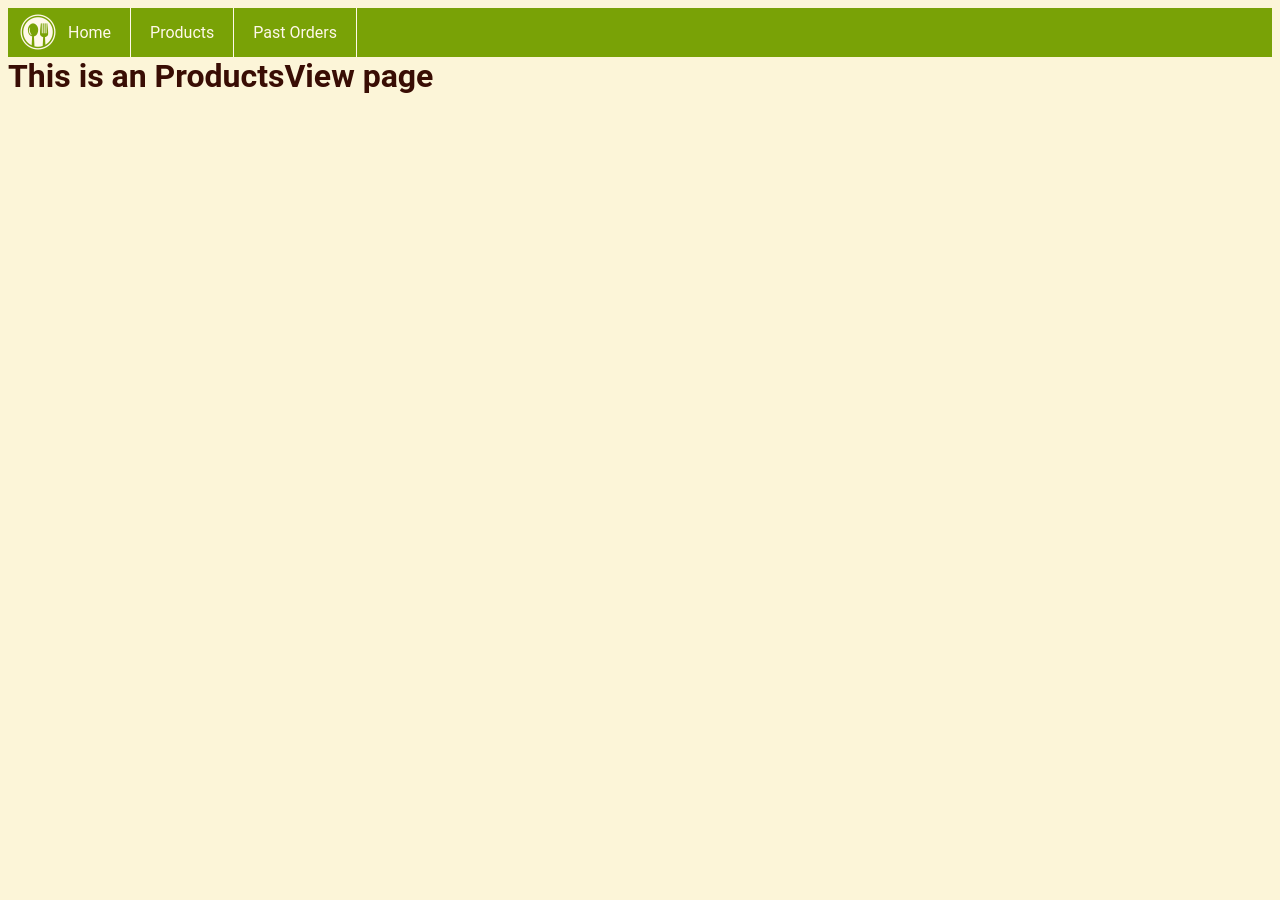
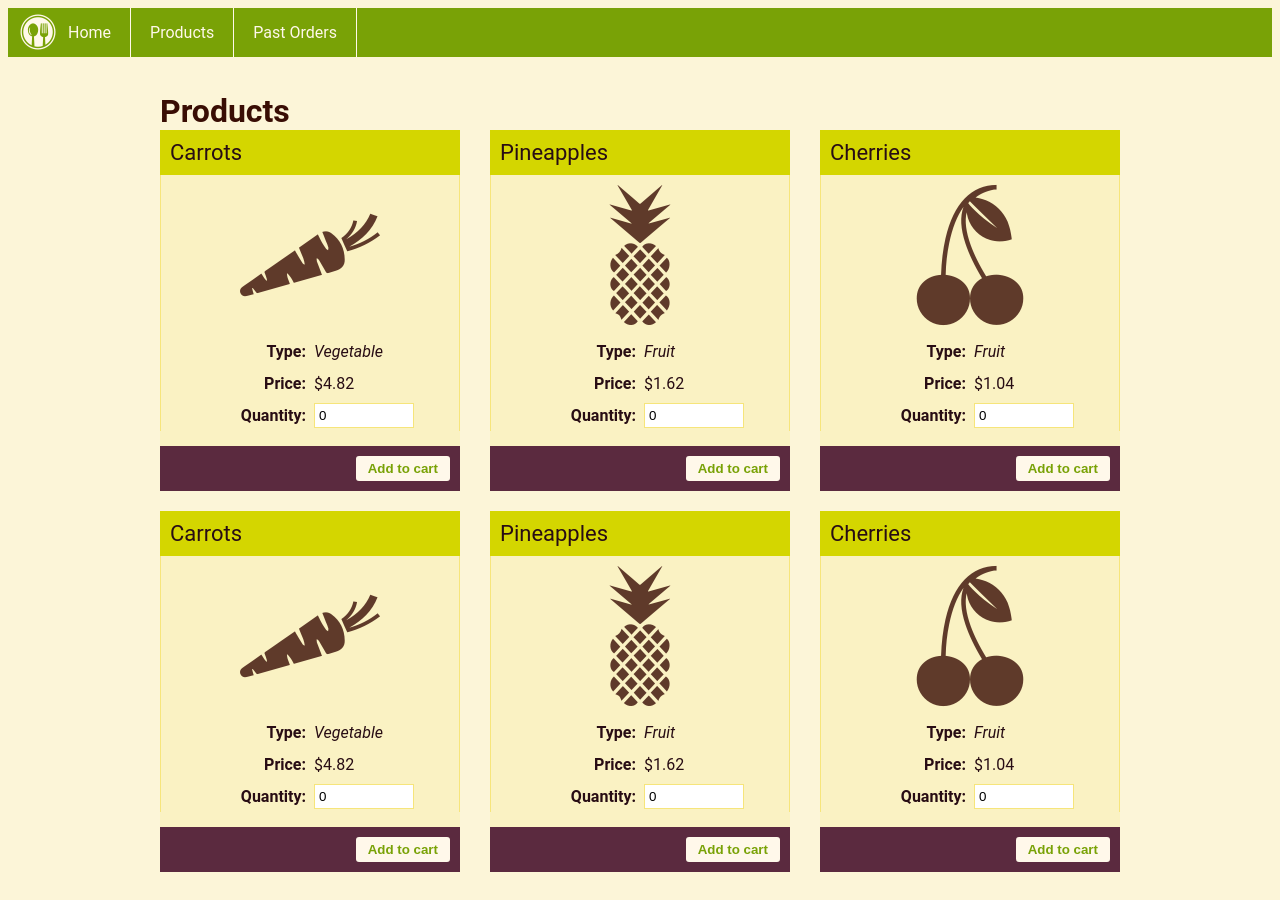
Before and after one commit to RomaSamkov/vue-products-cli, a Vue app: page /products in a window 1280 px wide. Before the commit the page ends 800 px from the top, so only its background shows below. Built offline with nearby package versions, Linux system fonts and the light colour scheme.

Commit message:
add murkup and style

```diff
--- a/src/views/ProductsView.vue
+++ b/src/views/ProductsView.vue
@@ -1,5 +1,213 @@
 <template>
   <div class="about">
-    <h1>This is an ProductsView page</h1>
+    <main class="wrapper">
+      <h1>Products</h1>
+
+      <div class="card-container">
+        <div class="card">
+          <div class="card-title">Carrots</div>
+          <div class="card-body">
+            <i class="icofont-10x icofont-carrot"></i>
+            <form>
+              <div class="row">
+                <div class="cell">
+                  <label>Type:</label>
+                </div>
+                <div class="cell">
+                  <em>Vegetable</em>
+                </div>
+              </div>
+              <div class="row">
+                <div class="cell">
+                  <label>Price:</label>
+                </div>
+                <div class="cell">$4.82</div>
+              </div>
+              <div class="row">
+                <div class="cell">
+                  <label>Quantity:</label>
+                </div>
+                <div class="cell">
+                  <input type="number" value="0" />
+                </div>
+              </div>
+            </form>
+          </div>
+          <div class="card-footer">
+            <button class="btn btn-light">Add to cart</button>
+          </div>
+        </div>
+
+        <div class="card">
+          <div class="card-title">Pineapples</div>
+          <div class="card-body">
+            <i class="icofont-10x icofont-pineapple"></i>
+            <form>
+              <div class="row">
+                <div class="cell">
+                  <label>Type:</label>
+                </div>
+                <div class="cell">
+                  <em>Fruit</em>
+                </div>
+              </div>
+              <div class="row">
+                <div class="cell">
+                  <label>Price:</label>
+                </div>
+                <div class="cell">$1.62</div>
+              </div>
+              <div class="row">
+                <div class="cell">
+                  <label>Quantity:</label>
+                </div>
+                <div class="cell">
+                  <input type="number" value="0" />
+                </div>
+              </div>
+            </form>
+          </div>
+          <div class="card-footer">
+            <button class="btn btn-light">Add to cart</button>
+          </div>
+        </div>
+
+        <div class="card">
+          <div class="card-title">Cherries</div>
+          <div class="card-body">
+            <i class="icofont-10x icofont-cherry"></i>
+            <form>
+              <div class="row">
+                <div class="cell">
+                  <label>Type:</label>
+                </div>
+                <div class="cell">
+                  <em>Fruit</em>
+                </div>
+              </div>
+              <div class="row">
+                <div class="cell">
+                  <label>Price:</label>
+                </div>
+                <div class="cell">$1.04</div>
+              </div>
+              <div class="row">
+                <div class="cell">
+                  <label>Quantity:</label>
+                </div>
+                <div class="cell">
+                  <input type="number" value="0" />
+                </div>
+              </div>
+            </form>
+          </div>
+          <div class="card-footer">
+            <button class="btn btn-light">Add to cart</button>
+          </div>
+        </div>
+
+        <div class="card">
+          <div class="card-title">Carrots</div>
+          <div class="card-body">
+            <i class="icofont-10x icofont-carrot"></i>
+            <form>
+              <div class="row">
+                <div class="cell">
+                  <label>Type:</label>
+                </div>
+                <div class="cell">
+                  <em>Vegetable</em>
+                </div>
+              </div>
+              <div class="row">
+                <div class="cell">
+                  <label>Price:</label>
+                </div>
+                <div class="cell">$4.82</div>
+              </div>
+              <div class="row">
+                <div class="cell">
+                  <label>Quantity:</label>
+                </div>
+                <div class="cell">
+                  <input type="number" value="0" />
+                </div>
+              </div>
+            </form>
+          </div>
+          <div class="card-footer">
+            <button class="btn btn-light">Add to cart</button>
+          </div>
+        </div>
+
+        <div class="card">
+          <div class="card-title">Pineapples</div>
+          <div class="card-body">
+            <i class="icofont-10x icofont-pineapple"></i>
+            <form>
+              <div class="row">
+                <div class="cell">
+                  <label>Type:</label>
+                </div>
+                <div class="cell">
+                  <em>Fruit</em>
+                </div>
+              </div>
+              <div class="row">
+                <div class="cell">
+                  <label>Price:</label>
+                </div>
+                <div class="cell">$1.62</div>
+              </div>
+              <div class="row">
+                <div class="cell">
+                  <label>Quantity:</label>
+                </div>
+                <div class="cell">
+                  <input type="number" value="0" />
+                </div>
+              </div>
+            </form>
+          </div>
+          <div class="card-footer">
+            <button class="btn btn-light">Add to cart</button>
+          </div>
+        </div>
+
+        <div class="card">
+          <div class="card-title">Cherries</div>
+          <div class="card-body">
+            <i class="icofont-10x icofont-cherry"></i>
+            <form>
+              <div class="row">
+                <div class="cell">
+                  <label>Type:</label>
+                </div>
+                <div class="cell">
+                  <em>Fruit</em>
+                </div>
+              </div>
+              <div class="row">
+                <div class="cell">
+                  <label>Price:</label>
+                </div>
+                <div class="cell">$1.04</div>
+              </div>
+              <div class="row">
+                <div class="cell">
+                  <label>Quantity:</label>
+                </div>
+                <div class="cell">
+                  <input type="number" value="0" />
+                </div>
+              </div>
+            </form>
+          </div>
+          <div class="card-footer">
+            <button class="btn btn-light">Add to cart</button>
+          </div>
+        </div>
+      </div>
+    </main>
   </div>
 </template>
```
